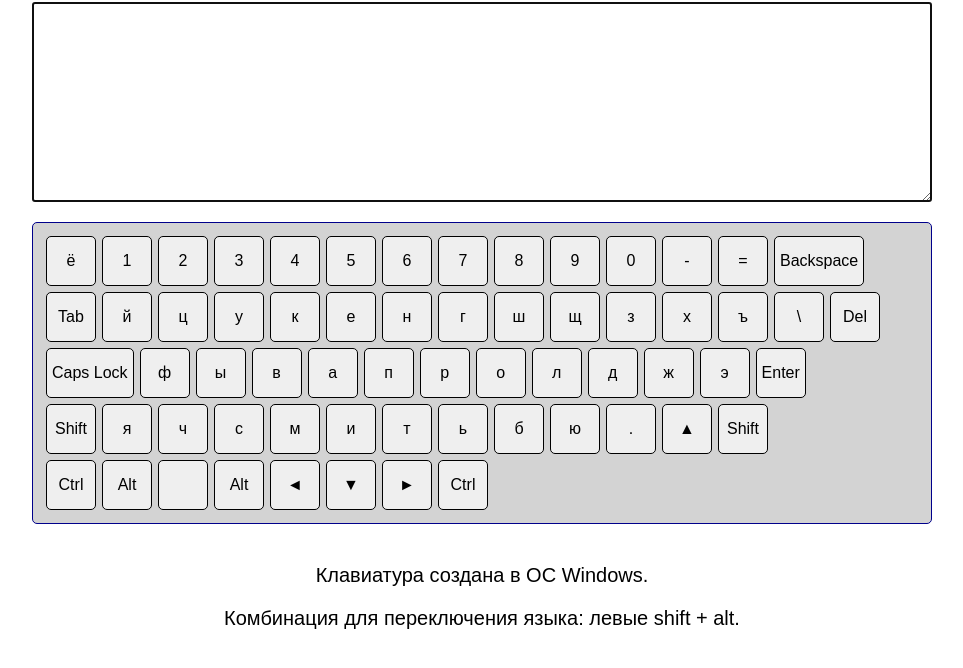
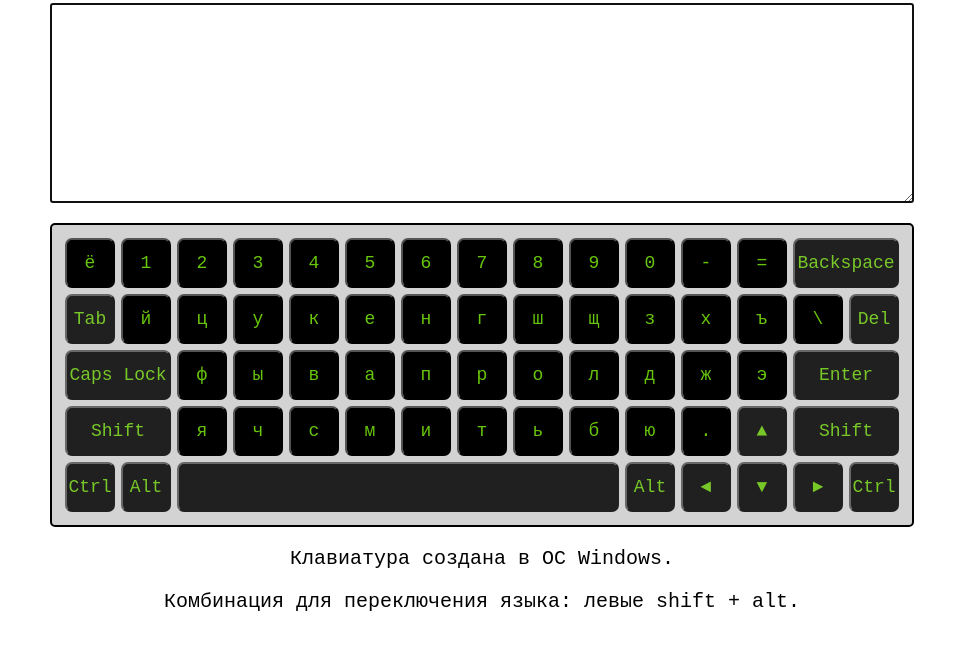
Before and after one commit to ansee66/virtual-keyboard, a website built with webpack: page src/index.html in a window 1280 px wide. Shown: the part 122-790 px from the top of the page, without its empty margins (158-1121 px from the left). Built offline with nearby package versions, Linux system fonts and the light colour scheme.

Commit message:
feat: add styles for wide buttons

```diff
--- a/src/style.css
+++ b/src/style.css
@@ -3,11 +3,11 @@
   flex-direction: column;
   justify-content: center;
 
-  max-width: 900px;
+  max-width: 864px;
   min-height: 100vh;
   margin: auto;
 
-  font-family: "Arial", sans-serif;
+  font-family: monospace;
   text-align: center;
 }
 
@@ -24,40 +24,67 @@
 .keyboard {
   display: flex;
   flex-direction: column;
-  margin-bottom: 20px;
   padding: 10px;
 
   background-color: lightgray;
-  border: 1px solid darkblue;
+  border: 2px solid #000;
   border-radius: 5px;
 }
 
 .keyboard__row {
   display: flex;
+  justify-content: center;
 }
 
 .keyboard__key {
   min-width: 50px;
   height: 50px;
   margin: 3px;
-  padding: 5px;
+  padding: 1px;
 
-  font-size: 16px;
+  font-family: monospace;
+  font-size: 18px;
 
-  border: 1px solid black;
-  border-radius: 5px;
+  color: #67c50a;
+  background-color: #000;
+  border-radius: 7px;
 
   cursor: pointer;
-  transition: 0.2s;
+  transition: background-color 0.2s ease;
 }
 
 .keyboard__key:hover {
-  background-color: lightskyblue;
   opacity: 0.7;
 }
 
 .keyboard__key--pressed {
-  background-color: lightskyblue;
+  color: #000;
+  background-color: #67c50a;
+}
+
+.keyboard__key[data-code="Backspace"],
+.keyboard__key[data-code="CapsLock"],
+.keyboard__key[data-code="Enter"],
+.keyboard__key[data-code="ShiftLeft"],
+.keyboard__key[data-code="ShiftRight"],
+.keyboard__key[data-code="Space"] {
+  flex-basis: 100px;
+  flex-grow: 1;
+
+  filter: opacity(85%);
+}
+
+.keyboard__key[data-code="Tab"],
+.keyboard__key[data-code="Delete"],
+.keyboard__key[data-code="ControlLeft"],
+.keyboard__key[data-code="ControlRight"],
+.keyboard__key[data-code="AltLeft"],
+.keyboard__key[data-code="AltRight"],
+.keyboard__key[data-code="ArrowUp"],
+.keyboard__key[data-code="ArrowLeft"],
+.keyboard__key[data-code="ArrowDown"],
+.keyboard__key[data-code="ArrowRight"] {
+  filter: opacity(85%);
 }
 
 .info {
```
